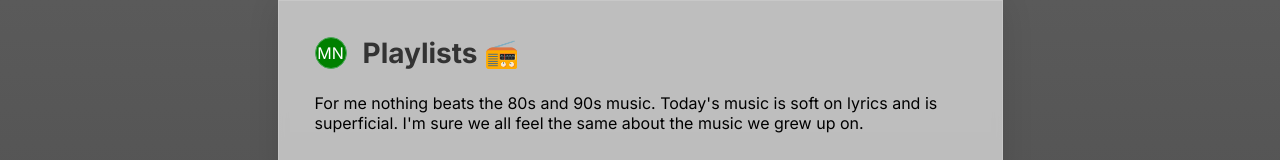
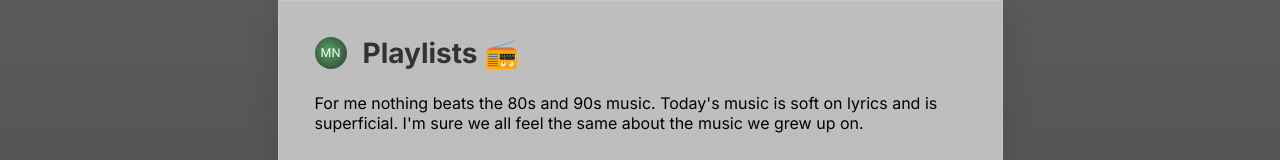
Before and after one commit to morganney/morgan.neys.info, a Next.js app: page /music in a window 1280 px wide. Shown: the top 160 px of the page. Built offline with nearby package versions, Linux system fonts and the light colour scheme.

Commit message:
chore: update deps. (#25)

```diff
--- a/app/(personal)/globals.css
+++ b/app/(personal)/globals.css
@@ -87,13 +87,12 @@ a#home {
   height: 32px;
   width: 32px;
   border-radius: 50%;
-  border: 1px solid rgb(78, 168, 92);
-  background: rgb(78, 168, 92);
-  background: green;
+  background: #333;
+  background: radial-gradient(circle at 14px 14px, rgb(78, 168, 92), #333);
 }
 a#home span {
   color: white;
-  font-size: 16px;
+  font-size: 12px;
 }
 @keyframes spin {
   to {
--- a/app/(personal)/layout.js
+++ b/app/(personal)/layout.js
@@ -2,7 +2,6 @@ import '@fontsource/roboto/300.css'
 import '@fontsource/roboto/400.css'
 import '@fontsource/roboto/500.css'
 import '@fontsource/roboto/700.css'
-import 'youtube-vid/styles'
 import './globals.css'
 import { Inter } from 'next/font/google'
 
--- a/app/(personal)/music/page.js
+++ b/app/(personal)/music/page.js
@@ -2,6 +2,7 @@
 
 import { useEffect } from 'react'
 import styles from './page.module.css'
+import 'youtube-vid/styles'
 
 export default function Music() {
   useEffect(() => {
--- a/package.json
+++ b/package.json
@@ -6,10 +6,7 @@
   "scripts": {
     "prettier": "prettier -w .",
     "dev": "next dev",
-    "predev": "npm run cpytv",
     "build": "next build",
-    "prebuild": "npm run cpytv",
-    "cpytv": "ytvcp --webroot ./public",
     "preview": "serve out",
     "start": "next start",
     "lint": "next lint"
@@ -21,7 +18,7 @@
     "react": "^18.2.0",
     "react-d3-cloud": "^1.0.6",
     "react-dom": "^18.2.0",
-    "youtube-vid": "^1.0.0-alpha.6"
+    "youtube-vid": "^1.0.0-alpha.7"
   },
   "devDependencies": {
     "@knighted/dump": "^1.0.3",
```
Also changed, not shown: 2 other files (tests, documents, lock files or other folders).
